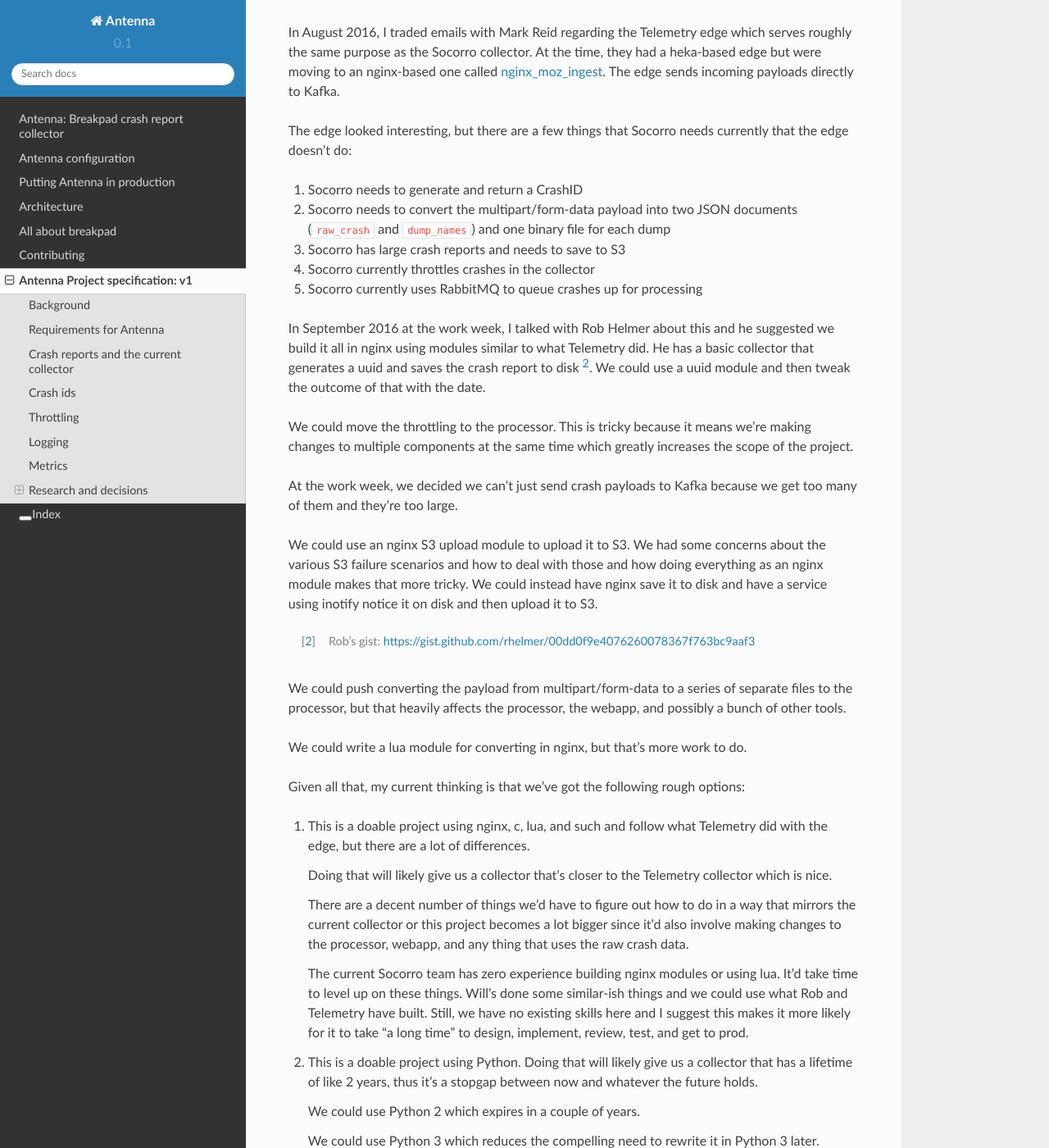
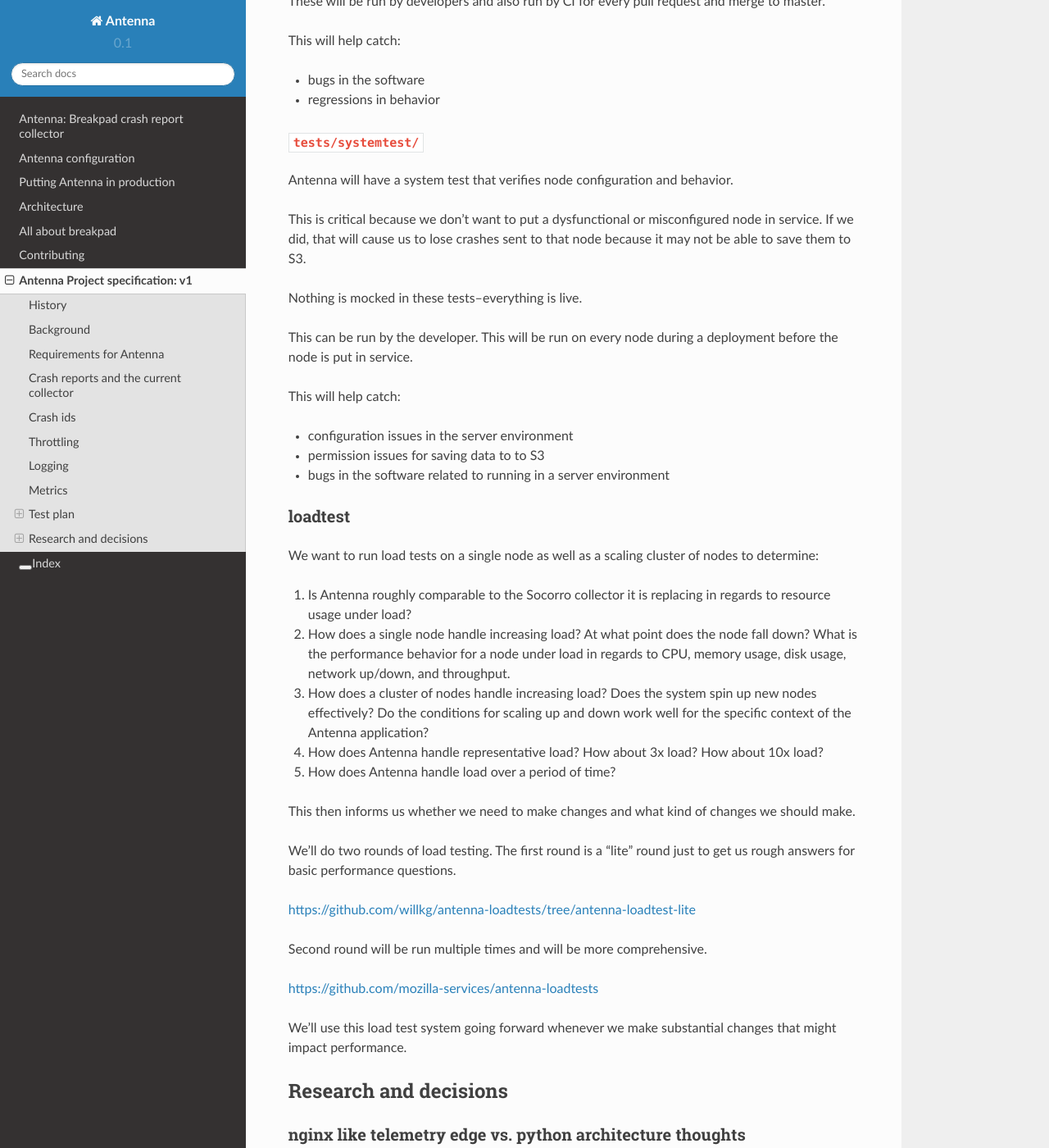
Before and after one commit to mozilla-services/antenna, a Sphinx documentation site: the page built from docs/spec_v1.rst, in a window 1280 px wide and 1400 px high, scrolled down 6402 px. Shown: the whole window at 82% size. Built offline with Sphinx 7.4.7 and the Read the Docs theme 2.0.0, drawn with Linux system fonts in a browser that asks for light colours; some of the changed text lies outside the part shown.

Commit message:
Add test plan to spec
Somehow, I missed this in earlier passes.

```diff
--- a/docs/spec_v1.rst
+++ b/docs/spec_v1.rst
@@ -5,7 +5,13 @@ Antenna Project specification: v1
 .. contents::
 
 :Author:      Will Kahn-Greene
-:Last edited: April 18th, 2017
+:Last edited: August 28th, 2017
+
+
+History
+=======
+
+https://github.com/mozilla-services/antenna/commits/master/docs/spec_v1.rst
 
 
 Background
@@ -220,9 +226,9 @@ The Socorro collector generates crash ids that look like this::
                                  depth
 
 
-The "depth" is used by FSRadixTreeStorage to figure out how many
-octet directories to use. That's the only place depth is used and Mozilla
-doesn't use FSRadixTreeStorage or any of its subclasses after the collector.
+The "depth" is used by ``FSRadixTreeStorage`` to figure out how many octet
+directories to use. That's the only place depth is used and Mozilla doesn't use
+``FSRadixTreeStorage`` or any of its subclasses after the collector.
 
 Antenna will (ab)use this character to encode the throttle result so that
 the lambda function listening to S3 save events knows which crashes to
@@ -266,7 +272,7 @@ Logging
 =======
 
 We'll use the new logging infrastructure. Antenna will use the Python logging
-system and log to stdout and that'll get picked up by the node and sent to the
+system and log to stdout and that will get picked up by the node and sent to the
 logging infrastructure.
 
 
@@ -275,6 +281,101 @@ Metrics
 
 Antenna will use the Datadog Python library to generate stats. These will be
 collected by the dd-agent on the node and sent to Datadog.
+
+
+Test plan
+=========
+
+flake8
+------
+
+Antenna will have a linter set up to lint the code base.
+
+This will be run by developers and also run by CI for every pull request and
+merge to master.
+
+This will help catch:
+
+* silly mistakes, typos, and so on
+* maintainability issues like code style, things to avoid in Python, and so on
+
+
+``tests/unittest/``
+-------------------
+
+Antenna will have a set of unit tests and integration tests in the repository
+alongside the code that will cover critical behavior for functions, methods, and
+classes in the application.
+
+These will be written in pytest.
+
+These will be run by developers and also run by CI for every pull request and
+merge to master.
+
+This will help catch:
+
+* bugs in the software
+* regressions in behavior
+
+
+``tests/systemtest/``
+---------------------
+
+Antenna will have a system test that verifies node configuration and behavior.
+
+This is critical because we don't want to put a dysfunctional or misconfigured
+node in service. If we did, that will cause us to lose crashes sent to that node
+because it may not be able to save them to S3.
+
+Nothing is mocked in these tests--everything is live.
+
+This can be run by the developer. This will be run on every node during a
+deployment before the node is put in service.
+
+This will help catch:
+
+* configuration issues in the server environment
+* permission issues for saving data to to S3
+* bugs in the software related to running in a server environment
+
+
+loadtest
+--------
+
+We want to run load tests on a single node as well as a scaling cluster of nodes
+to determine:
+
+1. Is Antenna roughly comparable to the Socorro collector it is replacing in
+   regards to resource usage under load?
+
+2. How does a single node handle increasing load? At what point does the node
+   fall down? What is the performance behavior for a node under load in regards
+   to CPU, memory usage, disk usage, network up/down, and throughput.
+
+3. How does a cluster of nodes handle increasing load? Does the system spin up
+   new nodes effectively? Do the conditions for scaling up and down work well
+   for the specific context of the Antenna application?
+
+4. How does Antenna handle representative load? How about 3x load? How about 10x
+   load?
+
+5. How does Antenna handle load over a period of time?
+
+
+This then informs us whether we need to make changes and what kind of changes we
+should make.
+
+We'll do two rounds of load testing. The first round is a "lite" round just to
+get us rough answers for basic performance questions.
+
+https://github.com/willkg/antenna-loadtests/tree/antenna-loadtest-lite
+
+Second round will be run multiple times and will be more comprehensive.
+
+https://github.com/mozilla-services/antenna-loadtests
+
+We'll use this load test system going forward whenever we make substantial
+changes that might impact performance.
 
 
 Research and decisions
```
